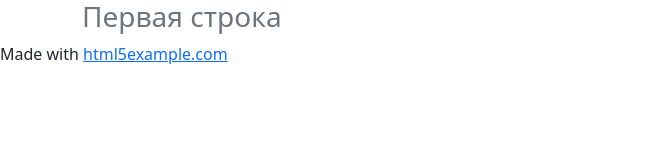
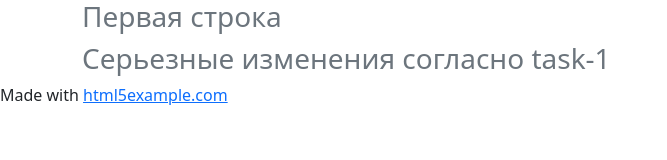
Before and after one commit to Mason-Zaccaro/land_devops, a plain HTML site: page index.html in a window 1280 px wide. Shown: the whole page, without its empty margins (0-667 px from the left). Drawn offline with Linux system fonts and the light colour scheme.

```diff
--- a/index.html
+++ b/index.html
@@ -16,6 +16,7 @@
     <div class="row">
       <div class="col-12 text-secondary">
         <h3>Первая строка</h3>
+        <h3>Серьезные изменения согласно task-1</h3>
       </div>
     </div>
   </div>
```
